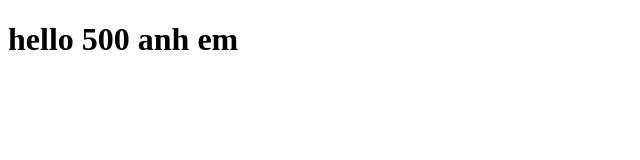
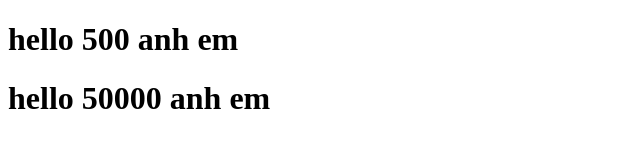
Before and after one commit to HoangPhucThinh24/java-30-basic1, a plain HTML site: page buoi2/index.html in a window 1280 px wide. Shown: the whole page, without its empty margins (0-640 px from the left). Drawn offline with Linux system fonts and the light colour scheme.

Commit message:
Update index.html

```diff
--- a/buoi2/index.html
+++ b/buoi2/index.html
@@ -7,5 +7,6 @@
 </head>
 <body>
     <h1>hello 500 anh em</h1>
+    <h1>hello 50000 anh em</h1>
 </body>
 </html>
```
